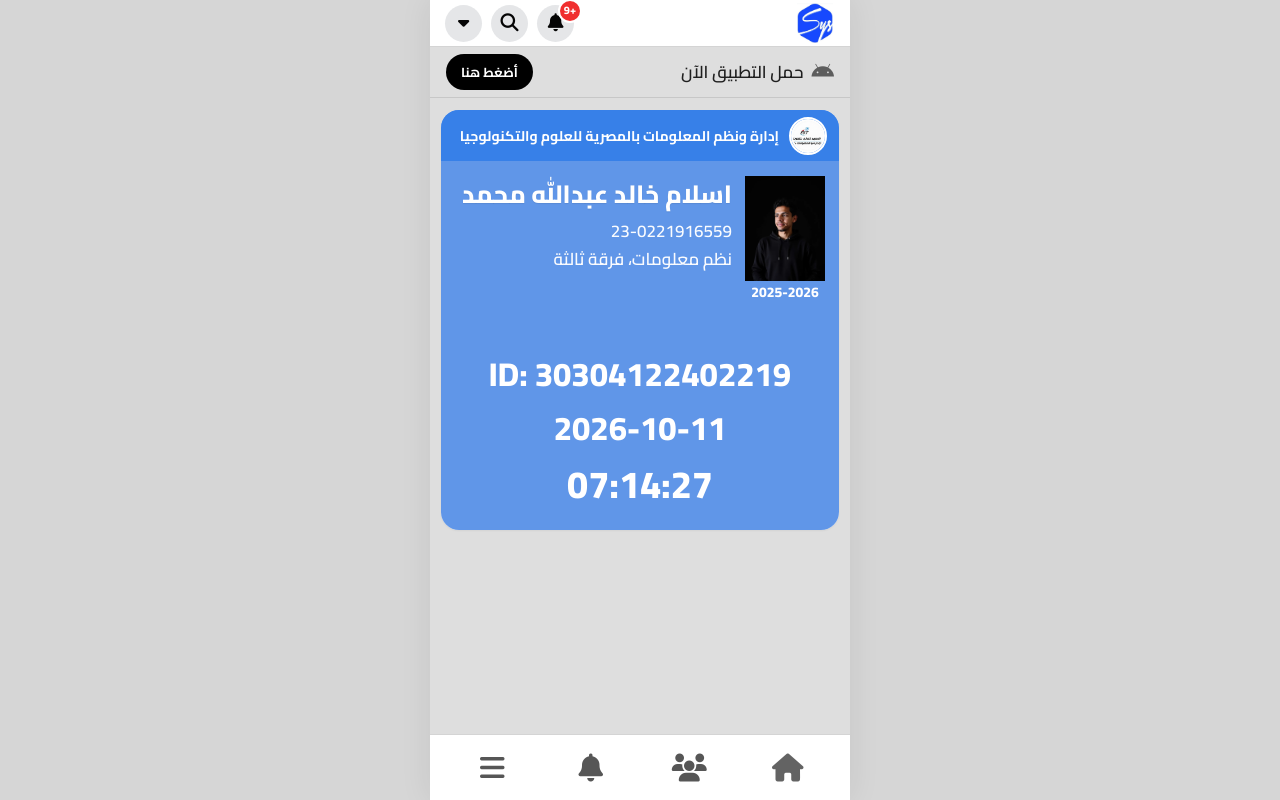
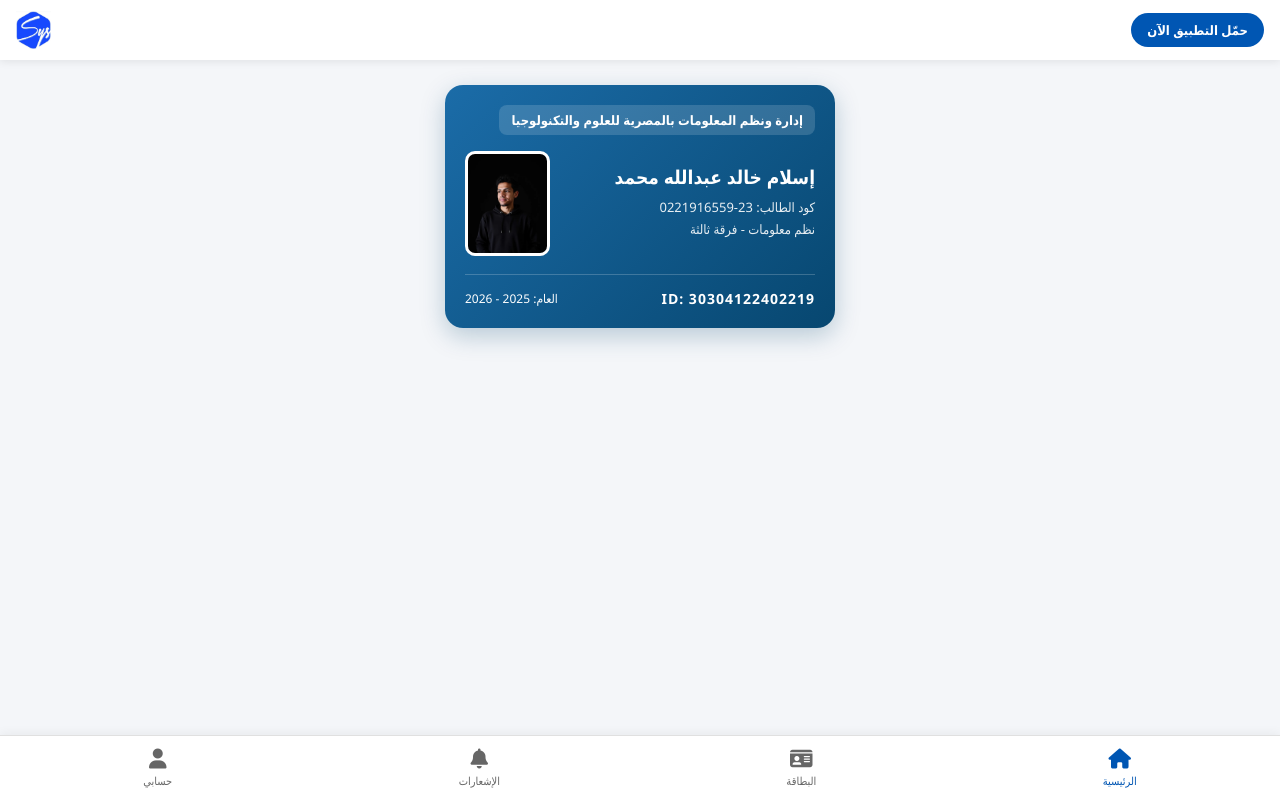
Before and after one commit to elsysteem/elsysteem.github.io, a plain HTML site: page card/index.html in a window 1280 px wide. Drawn offline with Linux system fonts and the light colour scheme.

Commit message:
Update index.html

```diff
--- a/card/index.html
+++ b/card/index.html
@@ -3,447 +3,224 @@
 <head>
   <meta charset="UTF-8">
   <meta name="viewport" content="width=device-width, initial-scale=1.0">
-  <meta name="theme-color" content="#ffffff">
   <title>البطاقة الرقمية</title>
-  <meta property="og:title" content="البطاقة الرقمية">
-  <meta property="og:image" content="logo.jpg">
-
-  <link rel="preconnect" href="https://fonts.googleapis.com">
-  <link rel="preconnect" href="https://fonts.gstatic.com" crossorigin>
-  <link href="https://fonts.googleapis.com/css2?family=Cairo:wght@400;600;700;800&display=swap" rel="stylesheet">
-  <link rel="stylesheet" href="https://cdnjs.cloudflare.com/ajax/libs/font-awesome/6.5.1/css/all.min.css">
-
+  <link rel="stylesheet" href="https://cdnjs.cloudflare.com/ajax/libs/font-awesome/6.4.0/css/all.min.css">
   <style>
-    :root {
-      --page-bg: #dedede;
-      --line: #d4d4d4;
-      --blue: #6096e8;
-      --blue-deep: #3780e8;
-      --nav-blue: #565656;
-      --danger: #d60000;
-    }
-
     * {
       box-sizing: border-box;
       margin: 0;
       padding: 0;
-      font-family: "Cairo", sans-serif;
+      font-family: 'Segoe UI', Tahoma, Geneva, Verdana, sans-serif;
     }
 
     body {
-      min-width: 320px;
+      background-color: #f4f6f9;
+      color: #333;
+      /* مسافات علوية وسفلية لحماية المحتوى من الاختفاء خلف الأشرطة الثابتة */
+      padding-top: 70px;
+      padding-bottom: 75px;
       min-height: 100vh;
-      background: var(--page-bg);
-      color: #171717;
     }
 
-    button {
-      font: inherit;
-      cursor: default;
-    }
-
-    .mobile-container {
-      width: 100%;
-      max-width: 420px;
-      min-height: 100vh;
-      margin: 0 auto;
-      display: flex;
-      flex-direction: column;
-      background: var(--page-bg);
-      overflow: hidden;
-    }
-
-    .top-bar {
-      min-height: 46px;
+    /* الشريط العلوي الثابت */
+    .top-header {
+      position: fixed;
+      top: 0;
+      left: 0;
+      right: 0;
+      height: 60px;
+      background-color: #ffffff;
+      box-shadow: 0 2px 8px rgba(0,0,0,0.08);
       display: flex;
       align-items: center;
       justify-content: space-between;
-      padding: 3px 15px;
-      background: #fff;
-      border-bottom: 1px solid var(--line);
+      padding: 0 16px;
+      z-index: 1000;
     }
 
-    .sys-logo-img {
-      width: 40px;
-      height: 40px;
-      object-fit: contain;
-      flex: 0 0 auto;
+    .top-header .app-download-btn {
+      background-color: #0056b3;
+      color: #ffffff;
+      border: none;
+      padding: 8px 16px;
+      border-radius: 20px;
+      font-size: 13px;
+      font-weight: bold;
+      cursor: pointer;
+      text-decoration: none;
     }
 
-    .top-icons {
-      display: flex;
-      align-items: center;
-      gap: 9px;
-      direction: ltr;
+    .top-header .sys-logo {
+      height: 38px;
     }
 
-    .icon-circle {
-      width: 37px;
-      height: 37px;
-      position: relative;
-      display: grid;
-      place-items: center;
-      color: #050505;
-      background: #e5e6e8;
-      border: 0;
-      border-radius: 50%;
-      font-size: 18px;
+    /* حاوية المحتوى القابل للتمرير */
+    .content-container {
+      max-width: 420px;
+      margin: 0 auto;
+      padding: 15px;
     }
 
-    .notification-badge {
-      position: absolute;
-      top: -6px;
-      right: -8px;
-      min-width: 24px;
-      height: 24px;
-      padding: 0 4px;
-      display: grid;
-      place-items: center;
-      border: 2px solid #fff;
-      border-radius: 999px;
-      color: #fff;
-      background: #f02f2f;
-      font-size: 11px;
-      font-weight: 800;
-      line-height: 1;
+    /* بطاقة الهوية الرقمية */
+    .id-card {
+      background: linear-gradient(135deg, #1b6ca8, #074770);
+      border-radius: 18px;
+      padding: 20px;
+      color: #ffffff;
+      box-shadow: 0 8px 24px rgba(7, 71, 112, 0.25);
+      position: relative;
+      margin-bottom: 20px;
     }
 
-    .download-banner {
-      min-height: 44px;
+    .card-institution {
+      font-size: 13px;
+      font-weight: bold;
+      background-color: rgba(255, 255, 255, 0.15);
+      display: inline-block;
+      padding: 6px 12px;
+      border-radius: 8px;
+      margin-bottom: 16px;
+    }
+
+    .card-profile-section {
       display: flex;
       align-items: center;
       justify-content: space-between;
-      gap: 12px;
-      padding: 7px 16px;
-      color: #1f1f1f;
-      background: #dedede;
-      border-bottom: 1px solid #c7c7c7;
+      gap: 15px;
+      margin-bottom: 18px;
     }
 
-    .download-text {
-      display: flex;
-      align-items: center;
-      gap: 8px;
-      font-size: 17px;
-      font-weight: 600;
-      white-space: nowrap;
+    .card-user-info h2 {
+      font-size: 19px;
+      font-weight: bold;
+      margin-bottom: 8px;
+      line-height: 1.3;
     }
 
-    .download-text i {
-      color: #5d5d5d;
+    .card-user-info .sub-detail {
+      font-size: 13px;
+      opacity: 0.9;
+      margin-bottom: 4px;
+    }
+
+    .profile-photo-wrapper {
+      width: 85px;
+      height: 105px;
+      border-radius: 10px;
+      border: 3px solid #ffffff;
+      overflow: hidden;
+      flex-shrink: 0;
+      background-color: #ffffff;
+    }
+
+    .profile-photo-wrapper img {
+      width: 100%;
+      height: 100%;
+      object-fit: cover;
+    }
+
+    .card-footer-info {
+      border-top: 1px solid rgba(255, 255, 255, 0.2);
+      padding-top: 14px;
+      display: flex;
+      justify-content: space-between;
+      align-items: center;
+      font-size: 12px;
+    }
+
+    .id-badge {
+      font-size: 14px;
+      letter-spacing: 1px;
+      font-weight: bold;
+    }
+
+    /* الشريط السفلي الثابت */
+    .bottom-nav {
+      position: fixed;
+      bottom: 0;
+      left: 0;
+      right: 0;
+      height: 65px;
+      background-color: #ffffff;
+      border-top: 1px solid #e0e0e0;
+      display: flex;
+      justify-content: space-around;
+      align-items: center;
+      z-index: 1000;
+      box-shadow: 0 -2px 10px rgba(0,0,0,0.05);
+    }
+
+    .nav-item {
+      display: flex;
+      flex-direction: column;
+      align-items: center;
+      justify-content: center;
+      color: #666;
+      text-decoration: none;
+      font-size: 11px;
+      gap: 4px;
+    }
+
+    .nav-item i {
       font-size: 20px;
     }
 
-    .download-btn {
-      min-width: 78px;
-      border: 0;
-      border-radius: 999px;
-      padding: 6px 15px;
-      color: #fff;
-      background: #000;
-      font-size: 13px;
-      font-weight: 700;
-      white-space: nowrap;
-    }
-
-    .card-area {
-      flex: 1;
-      padding: 12px 11px 16px;
-      display: flex;
-      flex-direction: column;
-    }
-
-    .full-card-container {
-      overflow: hidden;
-      background: #fff;
-      border-radius: 18px;
-      box-shadow: 0 1px 2px rgba(0, 0, 0, 0.05);
-    }
-
-    .id-card {
-      position: relative;
-      overflow: hidden;
-      color: #fff;
-      background: var(--blue);
-      padding-bottom: 15px;
-    }
-
-    .card-header-section {
-      min-height: 51px;
-      display: flex;
-      align-items: center;
-      gap: 10px;
-      padding: 5px 12px;
-      background: var(--blue-deep);
-    }
-
-    .card-header-logo {
-      width: 38px;
-      height: 38px;
-      flex: 0 0 auto;
-      object-fit: cover;
-      background: #fff;
-      border: 2px solid #fff;
-      border-radius: 50%;
-    }
-
-    .card-header-text {
-      min-width: 0;
-      overflow: hidden;
-      font-size: 14px;
-      font-weight: 700;
-      letter-spacing: 0;
-      text-overflow: ellipsis;
-      white-space: nowrap;
-    }
-
-    .student-info {
-      min-height: 143px;
-      display: grid;
-      grid-template-columns: 80px minmax(0, 1fr);
-      align-items: start;
-      gap: 13px;
-      padding: 15px 14px 9px;
-    }
-
-    .student-photo-container {
-      width: 80px;
-      text-align: center;
-    }
-
-    .student-photo {
-      width: 80px;
-      height: 105px;
-      display: block;
-      object-fit: cover;
-      object-position: center top;
-      background: #f6f6f6;
-    }
-
-    .academic-year {
-      margin-top: 1px;
-      color: #fff;
-      font-size: 14px;
-      font-weight: 800;
-      line-height: 1.45;
-      white-space: nowrap;
-    }
-
-    .text-info {
-      min-width: 0;
-      padding-top: 2px;
-      text-align: right;
-    }
-
-    .student-name {
-      margin-bottom: 6px;
-      font-size: clamp(20px, 6vw, 25px);
-      font-weight: 800;
-      line-height: 1.3;
-      text-shadow: 0 1px 1px rgba(0, 0, 0, 0.08);
-    }
-
-    .student-details {
-      font-size: clamp(14px, 4.3vw, 17px);
-      font-weight: 600;
-      line-height: 1.7;
-      opacity: 0.97;
-    }
-
-    .numbers-section {
-      min-height: 181px;
-      padding: 43px 16px 7px;
-      text-align: center;
-    }
-
-    .id-number,
-    .live-date,
-    .live-time {
-      font-weight: 800;
-      line-height: 1.25;
-      letter-spacing: 0;
-      direction: ltr;
-    }
-
-    .id-number {
-      margin-bottom: 12px;
-      font-size: clamp(25px, 7vw, 33px);
-    }
-
-    .live-date {
-      margin-bottom: 12px;
-      font-size: clamp(25px, 7vw, 33px);
-    }
-
-    .live-time {
-      font-size: clamp(28px, 8vw, 38px);
-    }
-
-    .card-footer-section {
-      height: 31px;
-      background: var(--blue-deep);
-    }
-
-    .bottom-nav {
-      min-height: 66px;
-      display: flex;
-      align-items: center;
-      justify-content: space-around;
-      padding: 5px 13px;
-      background: #fff;
-      border-top: 1px solid var(--line);
-    }
-
-    .nav-item {
-      width: 54px;
-      height: 52px;
-      display: grid;
-      place-items: center;
-      border: 0;
-      color: var(--nav-blue);
-      background: transparent;
-      font-size: 28px;
-    }
-
     .nav-item.active {
-      color: #636363;
-    }
-
-    @media (min-width: 421px) {
-      body {
-        background: #d6d6d6;
-      }
-
-      .mobile-container {
-        box-shadow: 0 0 30px rgba(0, 0, 0, 0.08);
-      }
-    }
-
-    @media (max-width: 350px) {
-      .student-info {
-        grid-template-columns: 72px minmax(0, 1fr);
-        gap: 10px;
-        padding-inline: 11px;
-      }
-
-      .student-photo-container,
-      .student-photo {
-        width: 72px;
-      }
-
-      .student-photo {
-        height: 96px;
-      }
-
-      .numbers-section {
-        min-height: 181px;
-        padding-top: 43px;
-      }
+      color: #0056b3;
     }
   </style>
 </head>
 <body>
-  <main class="mobile-container">
-    <header class="top-bar" aria-label="شريط الأدوات">
-      <img src="sys_logo.png" alt="شعار المنصة" class="sys-logo-img">
 
-      <div class="top-icons" aria-label="أدوات المنصة">
-        <button class="icon-circle" type="button" aria-label="القائمة المنسدلة">
-          <i class="fas fa-caret-down" aria-hidden="true"></i>
-        </button>
-        <button class="icon-circle" type="button" aria-label="بحث">
-          <i class="fas fa-search" aria-hidden="true"></i>
-        </button>
-        <button class="icon-circle" type="button" aria-label="الإشعارات">
-          <i class="fas fa-bell" aria-hidden="true"></i>
-          <span class="notification-badge" aria-label="9 إشعارات أو أكثر">9+</span>
-        </button>
-      </div>
+  <!-- شريط علوي مثبت -->
+  <header class="top-header">
+    <a href="offline.html" class="app-download-btn">حمّل التطبيق الآن</a>
+    <img src="sys_logo.png" alt="شعار النظام" class="sys-logo" onerror="this.style.display='none'">
   </header>
 
-    <section class="download-banner" aria-label="تحميل التطبيق">
-      <div class="download-text">
-        <i class="fab fa-android" aria-hidden="true"></i>
-        <span>حمل التطبيق الآن</span>
-      </div>
-      <button class="download-btn" type="button">أضغط هنا</button>
-    </section>
+  <!-- المحتوى القابل للتمرير -->
+  <main class="content-container">
+    <section class="id-card">
+      <div class="card-institution">إدارة ونظم المعلومات بالمصرية للعلوم والتكنولوجيا</div>
 
-    <section class="card-area">
-      <article class="full-card-container" aria-label="البطاقة الرقمية">
-        <div class="id-card">
-          <div class="card-header-section">
-            <img src="logo.jpg" alt="شعار المعهد" class="card-header-logo">
-            <span class="card-header-text">إدارة ونظم المعلومات بالمصرية للعلوم والتكنولوجيا</span>
+      <div class="card-profile-section">
+        <div class="card-user-info">
+          <h2>إسلام خالد عبدالله محمد</h2>
+          <div class="sub-detail">كود الطالب: 23-0221916559</div>
+          <div class="sub-detail">نظم معلومات - فرقة ثالثة</div>
         </div>
 
-          <div class="student-info">
-            <div class="student-photo-container">
-              <img src="personal-photo.jpg" alt="الصورة الشخصية للطالب" class="student-photo">
-              <div class="academic-year">2025-2026</div>
-            </div>
-
-            <div class="text-info">
-              <div class="student-name">اسلام خالد عبدالله محمد</div>
-              <div class="student-details">23-0221916559<br>نظم معلومات، فرقة ثالثة</div>
+        <div class="profile-photo-wrapper">
+          <img src="personal-photo.jpg" alt="الصورة الشخصية" onerror="this.src='logo.jpg'">
         </div>
       </div>
 
-          <div class="numbers-section">
-            <div class="id-number">ID: 30304122402219</div>
-            <div class="live-date" id="dateDisplay" aria-label="التاريخ الحالي"></div>
-            <div class="live-time" id="timeDisplay" aria-label="الوقت الحالي"></div>
+      <div class="card-footer-info">
+        <span class="id-badge">ID: 30304122402219</span>
+        <span>العام: 2025 - 2026</span>
       </div>
-
-        </div>
-      </article>
     </section>
-
-    <nav class="bottom-nav" aria-label="التنقل السفلي">
-      <button class="nav-item active" type="button" aria-label="الرئيسية">
-        <i class="fas fa-home" aria-hidden="true"></i>
-      </button>
-      <button class="nav-item" type="button" aria-label="المستخدمون">
-        <i class="fas fa-users" aria-hidden="true"></i>
-      </button>
-      <button class="nav-item" type="button" aria-label="التنبيهات">
-        <i class="fas fa-bell" aria-hidden="true"></i>
-      </button>
-      <button class="nav-item" type="button" aria-label="القائمة">
-        <i class="fas fa-bars" aria-hidden="true"></i>
-      </button>
-    </nav>
   </main>
 
-  <script>
-    function getCairoDateParts() {
-      const parts = new Intl.DateTimeFormat("en-GB", {
-        timeZone: "Africa/Cairo",
-        year: "numeric",
-        month: "2-digit",
-        day: "2-digit",
-        hour: "2-digit",
-        minute: "2-digit",
-        second: "2-digit",
-        hour12: false
-      }).formatToParts(new Date());
+  <!-- شريط التنقل السفلي المثبت -->
+  <nav class="bottom-nav">
+    <a href="#" class="nav-item active">
+      <i class="fa-solid fa-house"></i>
+      <span>الرئيسية</span>
+    </a>
+    <a href="#" class="nav-item">
+      <i class="fa-solid fa-id-card"></i>
+      <span>البطاقة</span>
+    </a>
+    <a href="#" class="nav-item">
+      <i class="fa-solid fa-bell"></i>
+      <span>الإشعارات</span>
+    </a>
+    <a href="#" class="nav-item">
+      <i class="fa-solid fa-user"></i>
+      <span>حسابي</span>
+    </a>
+  </nav>
 
-      return parts.reduce(function (result, part) {
-        if (part.type !== "literal") {
-          result[part.type] = part.value;
-        }
-        return result;
-      }, {});
-    }
-
-    function updateClock() {
-      const date = getCairoDateParts();
-      document.getElementById("dateDisplay").textContent = date.year + "-" + date.month + "-" + date.day;
-      document.getElementById("timeDisplay").textContent = date.hour + ":" + date.minute + ":" + date.second;
-    }
-
-    updateClock();
-    window.setInterval(updateClock, 1000);
-  </script>
 </body>
 </html>
```
Lines whose indentation alone changed are shown as unchanged.
